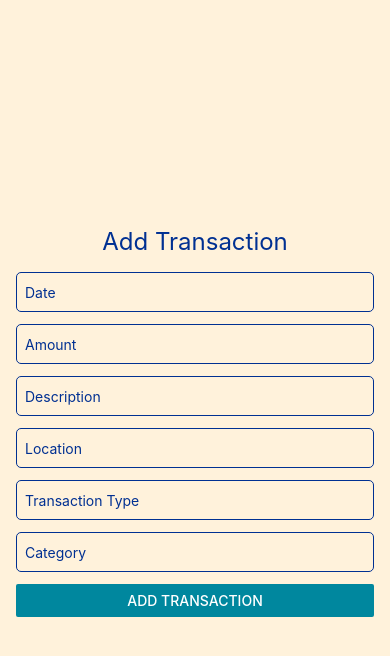
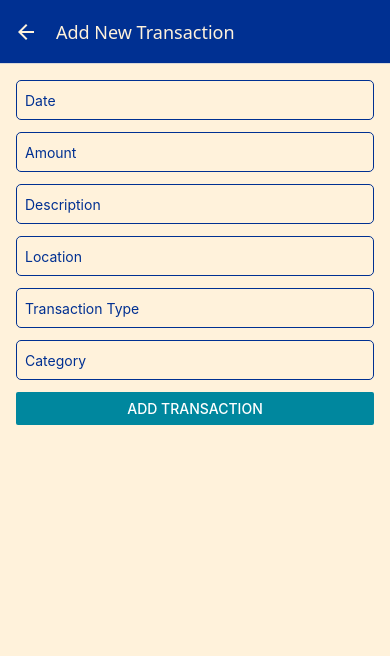
Before and after one commit to LalanaChami/Expense-Tracker, a React Native app: screen /AddTransaction in a window 390 px wide. Shown: the top 656 px of the page. Built offline with nearby package versions, Linux system fonts and the light colour scheme.

Commit message:
Fixing the navigation issue and data passing issue and adding new styles

```diff
--- a/navigation/AppNavigator.tsx
+++ b/navigation/AppNavigator.tsx
@@ -28,11 +28,34 @@ const Stack = createStackNavigator<RootStackParamList>();
 const AppNavigator = () => {
   return (
     <NavigationContainer>
-      <Stack.Navigator initialRouteName="SignIn">
-        <Stack.Screen name="SignIn" component={SignInScreen}  options={{ headerShown: false }}/>
-        <Stack.Screen name="Dashboard" component={DashboardScreen} options={{ headerShown: false }}/>
-        <Stack.Screen name="AddTransaction" component={AddTransactionScreen} options={{ headerShown: false }}/>
-        <Stack.Screen name="TransactionDetails" component={TransactionDetailsScreen} options={{ headerShown: false }}/>
+      <Stack.Navigator
+        initialRouteName="SignIn"
+        screenOptions={{
+          headerStyle: { backgroundColor: '#003092' },
+          headerTintColor: '#FFF2DB',
+          headerTitleStyle: { color: '#FFF2DB' },
+        }}
+      >
+        <Stack.Screen
+          name="SignIn"
+          component={SignInScreen}
+          options={{ headerShown: false }}
+        />
+        <Stack.Screen
+          name="Dashboard"
+          component={DashboardScreen}
+          options={{ headerShown: false }}
+        />
+        <Stack.Screen
+          name="AddTransaction"
+          component={AddTransactionScreen}
+          options={{ title: 'Add New Transaction' }}
+        />
+        <Stack.Screen
+          name="TransactionDetails"
+          component={TransactionDetailsScreen}
+          options={{ title: 'Transaction Details' }}
+        />
       </Stack.Navigator>
     </NavigationContainer>
   );
--- a/screens/AddTransactionScreen.tsx
+++ b/screens/AddTransactionScreen.tsx
@@ -32,14 +32,14 @@ const AddTransactionScreen: React.FC = () => {
     if (validationError) {
       alert(validationError);
     } else {
-      // dispatch(addTransaction(transaction));
+      dispatch(addTransaction(transaction));
       navigation.goBack();
     }
   };
 
   return (
     <View style={styles.container}>
-      <Text style={styles.title}>Add Transaction</Text>
+      {/* <Text style={styles.title}>Add Transaction</Text> */}
       <TextInput
         style={styles.input}
         placeholder="Date"
@@ -90,7 +90,8 @@ const AddTransactionScreen: React.FC = () => {
 const styles = StyleSheet.create({
   container: {
     flex: 1,
-    justifyContent: 'center',
+    // justifyContent: '',
+    // height: '100%',
     padding: 16,
     backgroundColor: '#FFF2DB',
   },
--- a/screens/TransactionDetailsScreen.tsx
+++ b/screens/TransactionDetailsScreen.tsx
@@ -11,7 +11,7 @@ const TransactionDetailsScreen: React.FC = () => {
 
   return (
     <View style={styles.container}>
-      <Text style={styles.title}>Transaction Details</Text>
+      {/* <Text style={styles.title}>Transaction Details</Text> */}
       <Text style={styles.detail}>Date: {transaction.date}</Text>
       <Text style={styles.detail}>Amount: {transaction.amount}</Text>
       <Text style={styles.detail}>Description: {transaction.description}</Text>
--- a/store/actions.ts
+++ b/store/actions.ts
@@ -9,7 +9,7 @@ export interface AddTransactionAction {
 
 export type TransactionActionTypes = AddTransactionAction;
 
-export const addTransaction = (transaction: Transaction): AddTransactionAction => {
+export const addTransaction = (transaction: Transaction) => {
   return {
     type: ADD_TRANSACTION,
     payload: transaction,
```
Lines whose indentation alone changed are shown as unchanged.
